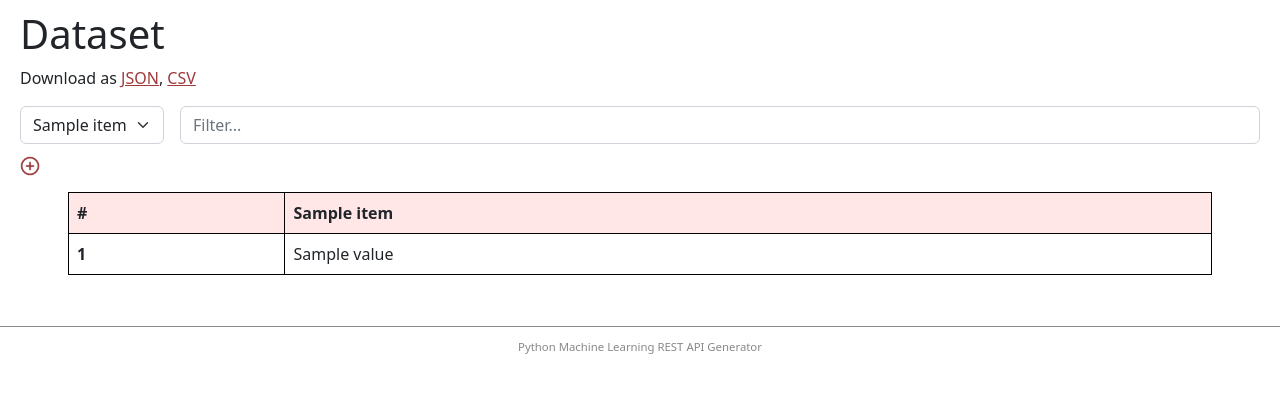
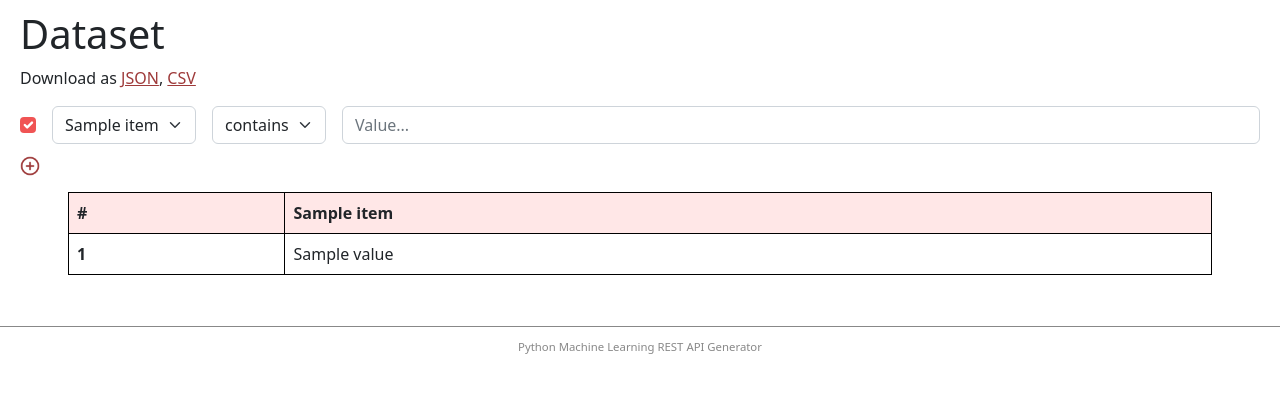
Before and after one commit to adruizp/PYMLAPIGEN, a Flask app: template pymlapigen/templates/dataset.html in a window 1280 px wide. Shown: the part 56-449 px from the top of the page. Run offline with Flask 2, Linux system fonts and the light colour scheme; the template is opened without the code that fills it: most values are stand-ins (such as "Sample title", 1, 10 or a date in 2020); some libraries are stand-ins or nearby versions.

Commit message:
Mejora filtros (operador + activo/desactivo)
Mejora de los filtros:
- Se han añadido los operadores ("contiene",==,>=,>,<,<=)
- Se ha añadido una opción para marcar o desmarcar un filtro sin necesidad de ser eliminado
- Si un filtro no tiene ningun valor en el input, no se aplicará
- Ejecución del filtro al marcar/desmarcar un filtro, al eliminar un filtro y al elegir el campo o el operador

```diff
--- a/pymlapigen/static/js/filterTable.js
+++ b/pymlapigen/static/js/filterTable.js
@@ -6,37 +6,52 @@ filterDiv.querySelector('.minus').style.display = ''
  * Filtra una tabla HTML
  */
 function filter() {
-  var filter, column, index, table, tr, td, i, j, txtValue, toDisplay;
+  var table, tr, td, i, j, tdValue, toDisplay;
 
   //Obtener los inputs
+  var include = document.querySelectorAll(".filterInclude")
   var columns = document.querySelectorAll(".filterColumn")
+  var ops = document.querySelectorAll(".filterOp")
   var inputs = document.querySelectorAll(".filterInput")
 
-  for (i = 0; i < inputs.length; i++) {
-    console.log(i)
-
-    filter = inputs[i].value.toUpperCase();
-
-    //Obtener la columna
-    column = columns[i];
-    index = column.selectedIndex + 1;
-
-    //Procesar tabla
+  //Tabla
   table = document.getElementById("datasetTable");
+  //Filas
   tr = table.getElementsByTagName("tr");
-
 
 
 
   for (i = 0; i < tr.length; i++) {
     toDisplay = true;
     for (j = 0; j < inputs.length; j++) {
+
+      //Solo aplicar filtros con valores escritos
+      if (include[j].checked && inputs[j].value != "") {
+
         td = tr[i].getElementsByTagName("td")[columns[j].selectedIndex + 1];
         if (td && toDisplay) {
-          txtValue = td.textContent || td.innerText;
-          if (txtValue.toUpperCase().indexOf(inputs[j].value.toUpperCase()) < 0) {
-            toDisplay = false;
-            console.log("NO ES CORRECTOP")
+          tdValue = td.textContent || td.innerText;
+
+          switch (ops[j].value) {
+            case "contains":
+              toDisplay = tdValue.toUpperCase().indexOf(inputs[j].value.toUpperCase()) > -1;
+              break
+            case "==":
+              toDisplay = tdValue.trim() === inputs[j].value.trim();
+              break
+            case "<":
+              toDisplay = +tdValue < +inputs[j].value;
+              break
+            case "<=":
+              toDisplay = +tdValue <= +inputs[j].value;
+              break
+            case ">":
+              toDisplay = +tdValue > +inputs[j].value;
+              break
+            case ">=":
+              toDisplay = +tdValue >= +inputs[j].value;
+              break
+          }
         }
       }
     }
@@ -49,14 +64,12 @@ function filter() {
 }
 
 
-}
 
 function addfilter() {
   document.getElementById("aditionalFilters").appendChild(filterDiv.cloneNode(true));
 }
 
 function deletefilter(filterId) {
-  console.log("WORKS")
   filterId.parentElement.parentElement.remove()
-
+  filter()
 }
--- a/pymlapigen/templates/dataset.html
+++ b/pymlapigen/templates/dataset.html
@@ -8,14 +8,27 @@
 
 <div id="filterDiv" class="row g-3 align-items-center filter mb-2">
     <div class="col-auto">
-        <select class="form-select filterColumn" required><br>
+        <input type="checkbox" onclick="filter()"  class="form-check-input filterInclude" checked>
+    </div>
+    <div class="col-auto">
+        <select onchange="filter()" class="form-select filterColumn" required><br>
             {% for item in headers %}
                 <option value="{{ item }}">{{ item }}</option>
             {% endfor %}
         </select>
     </div>
+    <div class="col-auto">
+        <select onchange="filter()" class="form-select filterOp" required><br>
+            <option value="contains">contains</option>
+            <option value="==">==</option>
+            <option value="<"><</option>
+            <option value="<="><=</option>
+            <option value=">">></option>
+            <option value=">=">>=</option>
+        </select>
+    </div>
     <div class="col">
-        <input type="text" onkeyup="filter()" placeholder="Filter..." class="form-control filterInput">
+        <input type="text" onkeyup="filter()" placeholder="Value..." class="form-control filterInput">
     </div>
     <div class="col-auto minus" style="display: none;">
         <img src="{{url_for('static', filename='resources/minus.png')}}" class="img-fluid filterimage" onclick="deletefilter(this)">
--- a/pymlapigen/templates/load_1.html
+++ b/pymlapigen/templates/load_1.html
@@ -23,7 +23,7 @@
             </span>
         </div>
         <div class="form-check mt-3">
-            <input type="radio" name="nan" value="mean" class="form-check-input" checked>
+            <input type="radio" name="nan" value="mean" class="form-check-input">
             <label for="drop" class="form-check-label">Replace with the mean value of the column.</label>
             <span class="ms-2">
                 <img src="{{url_for('static', filename='resources/tooltip.png')}}" class="img-fluid toolimage"
--- a/pymlapigen/templates/load_3.html
+++ b/pymlapigen/templates/load_3.html
@@ -11,8 +11,8 @@
 <p class="mt-3"> Machine Learning Problem selected: <strong>{{ problema }}</strong>.</p>
 <p class="mt-3"> Machine Learning Model Algorithm selected: <strong>{{ algorithm }}</strong>.</p>
 <form method="POST" action="" enctype="multipart/form-data">
+    {% if api.isBinaryClassification %}
     <h2> Problem Parameters </h2>
-    {% if api.isBinaryClassification %}
     <div class="form-group row mt-3">
         <label for="positiveLabel" class="col-sm-1 col-form-label"> Positive label: </label>
         <div class="col-sm-2">
--- a/pymlapigen/templates/metrics.html
+++ b/pymlapigen/templates/metrics.html
@@ -42,7 +42,7 @@
                 {% for item in test_headers %}
                 <th scope="col">{{ item }}</th>
                 {% endfor %}
-                <th scope="col" class="labelHeader">{{ test_label }}</th>
+                <th scope="col" class="labelHeader">{{ test_label }} (label)</th>
                 <th scope="col" class="lastHeader" >Predicted label</th>
                 <th scope="col">Good prediction?</th>
 
```
Lines whose indentation alone changed are shown as unchanged.
